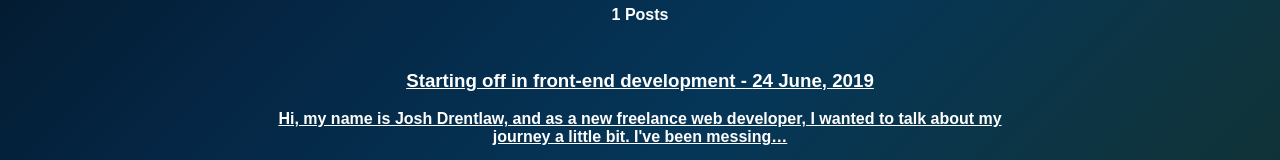
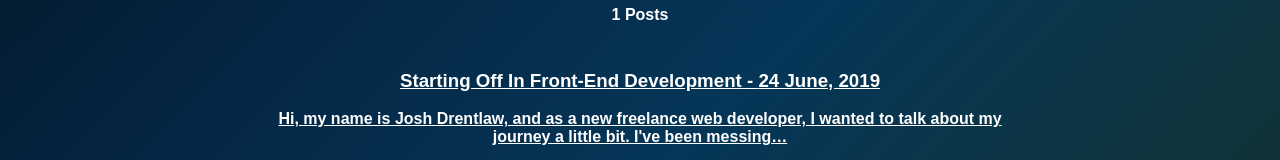
Before and after one commit to JoshDrentlaw/portfolio, a Gatsby site: page /blog in a window 1280 px wide. Shown: the part 211-371 px from the top of the page. Built offline with nearby package versions, Linux system fonts and the light colour scheme; Gatsby itself is replaced by a stand-in of ours.

Commit message:
Merged Starting off in front-end development article.

```diff
--- a/src/pages/blog/starting-off-in-front-end-development.md
+++ b/src/pages/blog/starting-off-in-front-end-development.md
@@ -1,6 +1,6 @@
 ---
 author: "Josh Drentlaw"
-title: "Starting off in front-end development"
+title: "Starting Off In Front-End Development"
 date: "2019-06-24"
 ---
 
```
